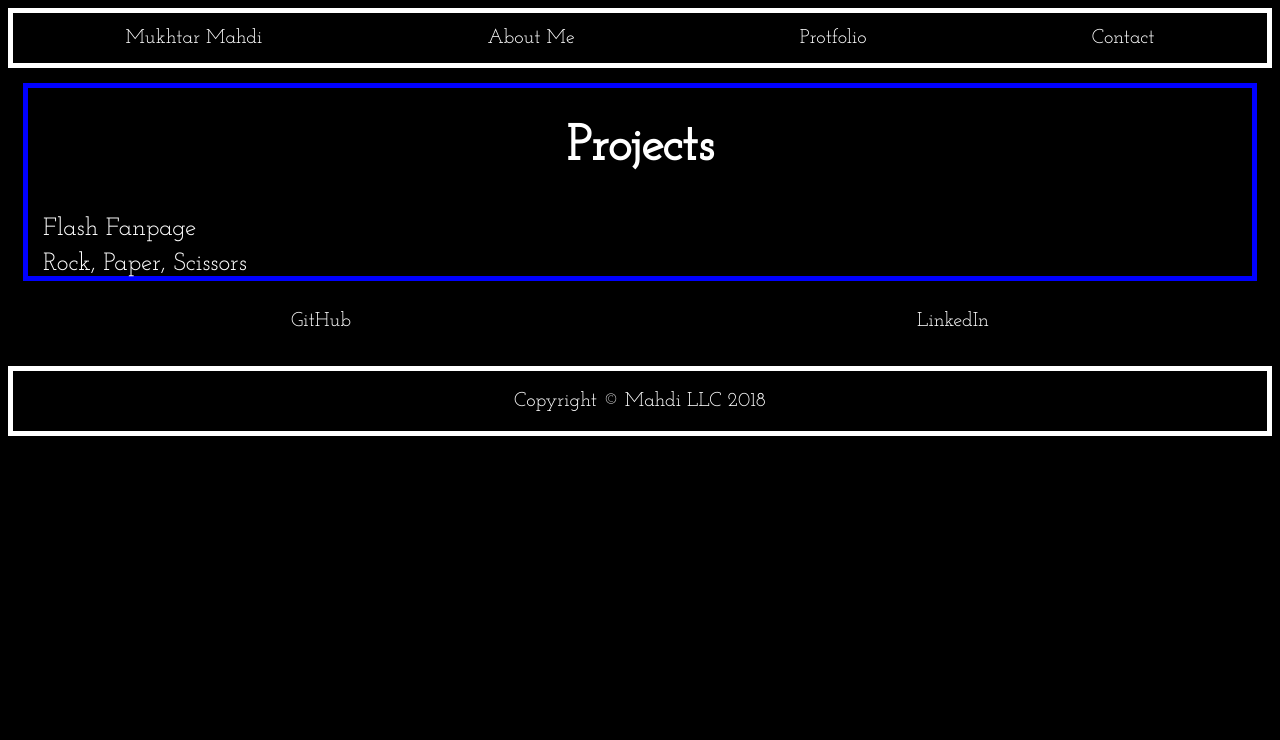
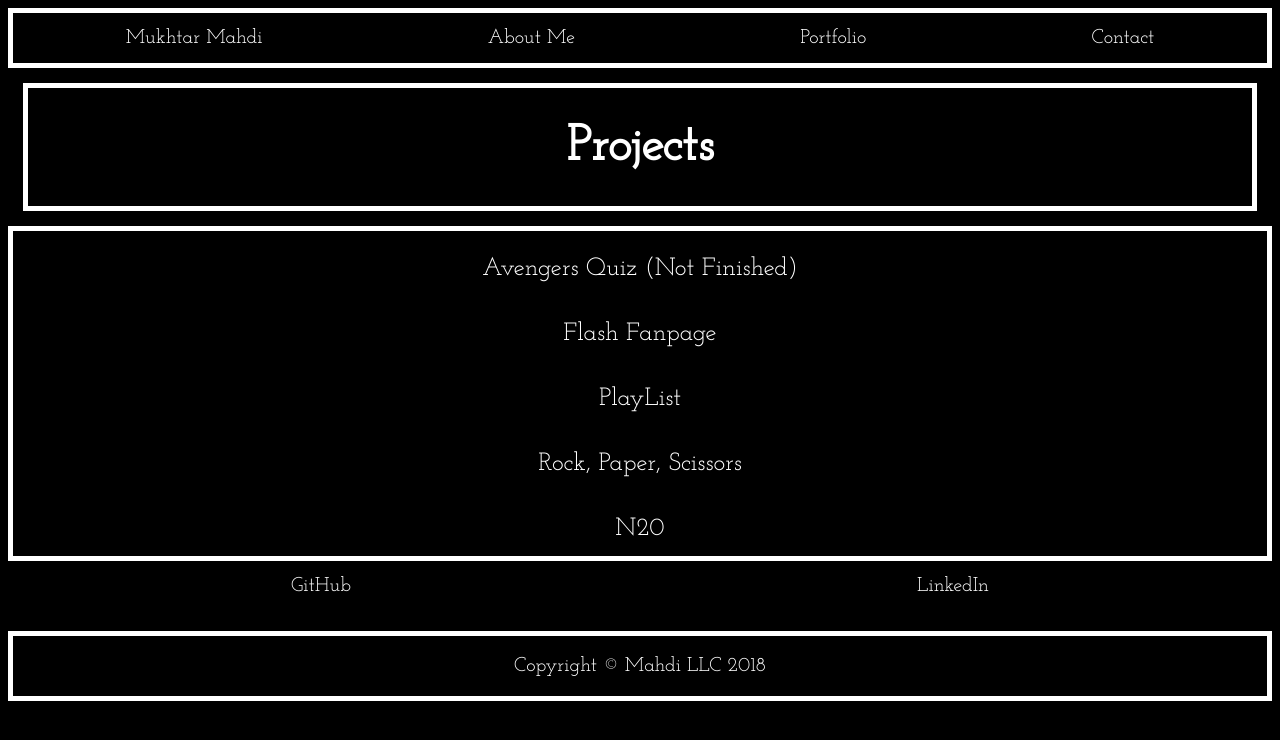
Before and after one commit to Mukhtar217/mukhtar.github.io, a plain HTML site: page portflolio.html in a window 1280 px wide. Drawn offline with Linux system fonts and the light colour scheme.

Commit message:
Add Projects

```diff
--- a/portflolio.html
+++ b/portflolio.html
@@ -9,7 +9,7 @@
         <div class="row footer">
             <a href="index.html">Mukhtar Mahdi</a>
             <a href="about.html">About Me</a>
-            <a  href="portflolio.html">Protfolio</a>
+            <a  href="portflolio.html">Portfolio</a>
             <a href="contact.html">Contact</a>
         </div>
         <div id="whole">
@@ -18,11 +18,20 @@
             <h1>Projects</h1>
 
         </div>
+        <div class="proList">
+        <div class="row projects">
+        <a href="https://mukhtar217.github.io/quiz/">Avengers Quiz (Not Finished)</a>
+        </div>
         <div class="row projects">
             <a href="https://mukhtar217.github.io/fanpage/">Flash Fanpage</a>
         </div>
         <div class="row projects">
+        <a href="https://mukhtar217.github.io/playlist/">PlayList</a>
+        </div>
+        <div class="row projects">
         <a href="https://mukhtar217.github.io/rockpaperscissors/">Rock, Paper, Scissors</a>
+        </div><div class="row projects">
+        <a href="https://mukhtar217.github.io/chemistry/N2O.html">N20</a>
         </div>
         </div>
         <div class="row contact">
--- a/style.css
+++ b/style.css
@@ -15,6 +15,7 @@ body{
 
 .headshot{
     width:20%;
+    border: solid white 5px;
 
 }
 .mid{
@@ -78,9 +79,14 @@ a:hover{
 .projects{
     font-size:25px;
     padding-top: 10px;
+    display:flex;
+    justify-content:center;
 }
 
-#whole{
+.midd{
     margin:15px;
-    border:solid blue 5px;
+    border:solid white 5px;
 }
+.proList{
+   border:solid white 5px;
+}
```
Also changed, not shown: about.html (+1 -1 lines), contact.html (+2 -2 lines), index.html (+1 -1 lines).
